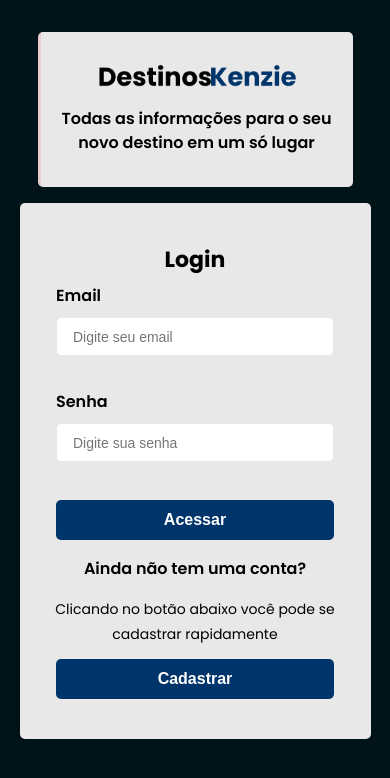
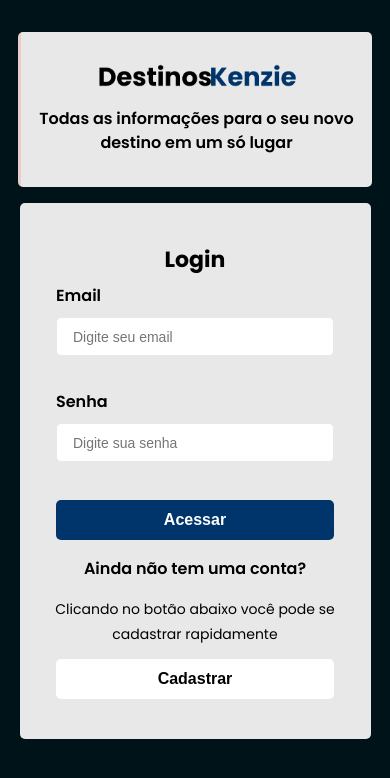
Before and after one commit to M3-Projeto-Final-Grupo-2/projeto-final-m3, a React (Vite) app: page / in a window 390 px wide. Shown: the top 778 px of the page. Built offline with nearby package versions, Linux system fonts and the light colour scheme.

Commit message:
feat: Mobile done

```diff
--- a/src/components/LoginForm/FormLogin.tsx
+++ b/src/components/LoginForm/FormLogin.tsx
@@ -5,7 +5,7 @@
 import { ILoginForm, LoginContext } from "../../providers/loginContext";
 import Input from "../Input";
 import Schema from "./schema";
-import { FormContainer } from "./style";
+import { ButtonLogin, ButtonRegister, FormContainer } from "./style";
 
 const FormLogin = () => {
   const { Login } = useContext(LoginContext);
@@ -40,14 +40,14 @@
         error={errors.password?.message}
       />
 
-      <button type="submit">Acessar</button>
+      <ButtonLogin type="submit">Acessar</ButtonLogin>
       <span>Ainda não tem uma conta?</span>
 
       <p>Clicando no botão abaixo você pode se cadastrar rapidamente</p>
 
-      <button type="button" onClick={() => navigate("/register")}>
+      <ButtonRegister type="button" onClick={() => navigate("/register")}>
         Cadastrar
-      </button>
+      </ButtonRegister>
     </FormContainer>
   );
 };
--- a/src/components/LoginForm/style.ts
+++ b/src/components/LoginForm/style.ts
@@ -7,7 +7,7 @@
   align-items: center;
   justify-content: space-evenly;
   gap: 12px;
-  width: 100%;
+  width: 90%;
   max-width: 351px;
   margin: 0px auto;
   background-color: rgb(232, 232, 232);
@@ -24,6 +24,7 @@
 
   fieldset {
     width: 278px;
+    max-width: 90%;
     height: 94px;
     display: flex;
     flex-direction: column;
@@ -56,13 +57,10 @@
   }
   button {
     width: 278px;
+    max-width: 90%;
     height: 40px;
 
-    background-color: rgb(0, 53, 107);
-    color: rgb(255, 255, 255);
-
     border-radius: 5px;
-    border: none;
 
     font-size: 16px;
     font-weight: 700;
@@ -90,7 +88,19 @@
     text-align: center;
   }
 
-  @media (max-width: 750px){
+  @media (max-width: 750px) {
     border-radius: 5px;
   }
 `;
+
+export const ButtonLogin = styled.button`
+  background-color: rgb(0, 53, 107);
+  color: rgb(255, 255, 255);
+  border: none;
+`;
+
+export const ButtonRegister = styled.button`
+  background-color: white;
+  color: black;
+  border: none;
+`;
--- a/src/pages/LoginPage/style.ts
+++ b/src/pages/LoginPage/style.ts
@@ -10,7 +10,7 @@
   h1 {
     color: black;
   }
-  @media (max-width: 750px){
+  @media (max-width: 750px) {
     height: fit-content;
   }
 `;
@@ -23,7 +23,7 @@
   display: flex;
   justify-content: center;
 
-  @media (max-width: 750px){
+  @media (max-width: 750px) {
     flex-direction: column-reverse;
     height: fit-content;
     padding: 2rem 0;
@@ -38,7 +38,7 @@
   align-items: center;
   gap: 12px;
 
-  width: 80%;
+  width: 90%;
   max-width: 351px;
   margin: 0 auto;
 
@@ -61,12 +61,12 @@
     line-height: 150%;
     text-align: center;
   }
-  p > span{
-    color: #00356B;
+  p > span {
+    color: #00356b;
     font-size: 18px;
     font-weight: 700;
   }
-  span{
+  span {
     font-size: 16px;
     text-align: center;
     font-weight: 600;
@@ -74,16 +74,14 @@
     margin-top: 0.5rem;
   }
 
-  @media (max-width: 750px){
+  @media (max-width: 750px) {
     padding: 2rem 0;
     border-radius: 5px;
     margin-bottom: 1rem;
-    p{
-    display: none;
+    p {
+      display: none;
     }
   }
-
-
 `;
 
 export const Images = styled.div`
@@ -104,7 +102,7 @@
     width: 172px;
   }
 
-  @media (max-width: 750px){
+  @media (max-width: 750px) {
     display: none;
   }
 `;
```
